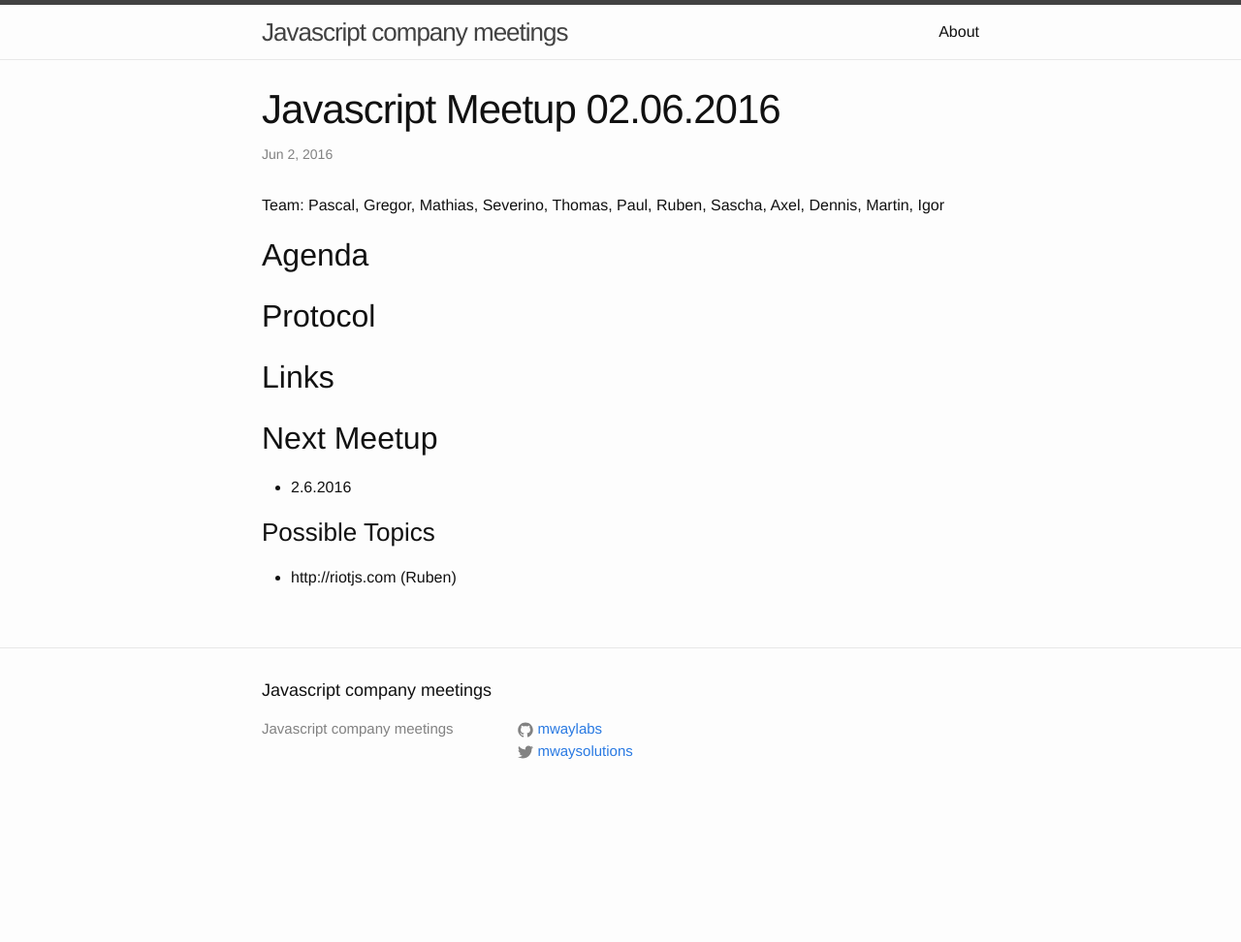
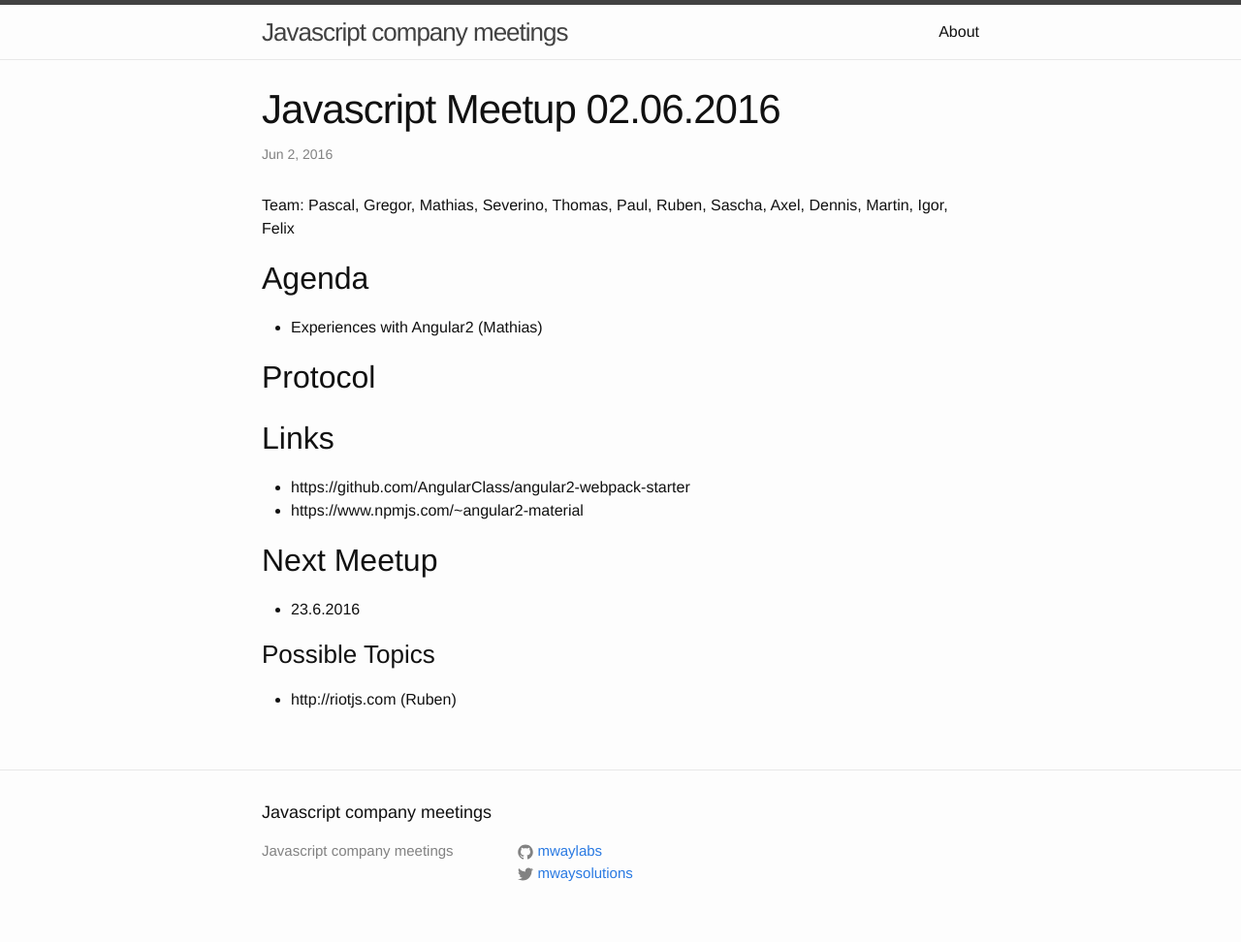
Before and after one commit to MathiasTim/javascript-company-meeting, a Jekyll site: the page built from _posts/2016-06-02-meetup.md, in a window 1280 px wide. Shown: the whole page at 97% size. Built offline with Jekyll 4.4.1, drawn with Linux system fonts in a browser that asks for light colours; before the commit the page ends 900 px from its top, so only the background shows below that.

Commit message:
Update 2016-06-02-meetup.md

```diff
--- a/_posts/2016-06-02-meetup.md
+++ b/_posts/2016-06-02-meetup.md
@@ -5,17 +5,21 @@ date:   2016-06-02 07:00:00 +0200
 categories:
 ---
 
-Team: Pascal, Gregor, Mathias, Severino, Thomas, Paul, Ruben, Sascha, Axel, Dennis, Martin, Igor
+Team: Pascal, Gregor, Mathias, Severino, Thomas, Paul, Ruben, Sascha, Axel, Dennis, Martin, Igor, Felix
 
 ## Agenda
+
+- Experiences with Angular2 (Mathias)
 
 ## Protocol
 
 ## Links
+- https://github.com/AngularClass/angular2-webpack-starter
+- https://www.npmjs.com/~angular2-material
 
 ## Next Meetup
 
-- 2.6.2016
+- 23.6.2016
 
 ### Possible Topics
 - http://riotjs.com (Ruben)
```
